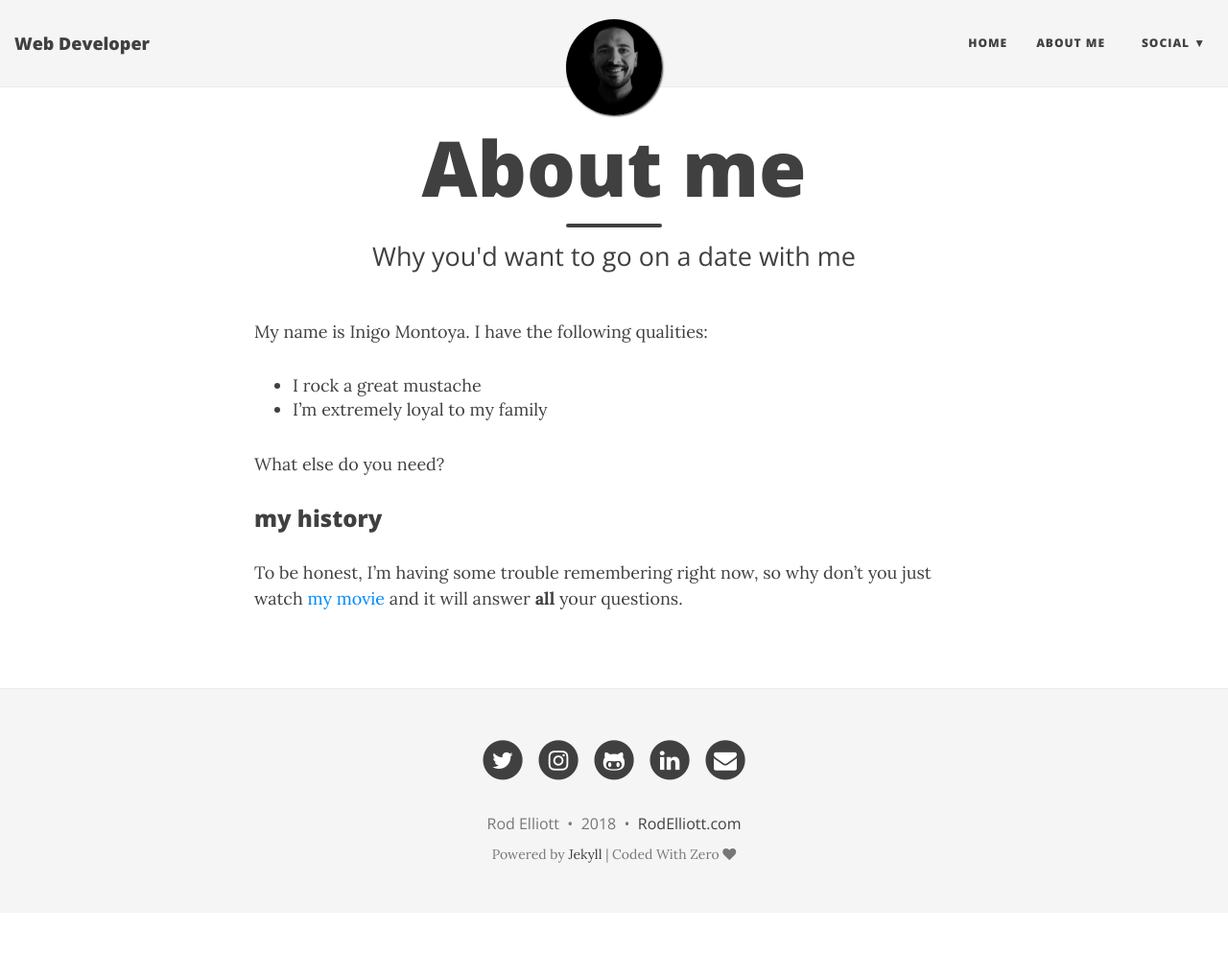
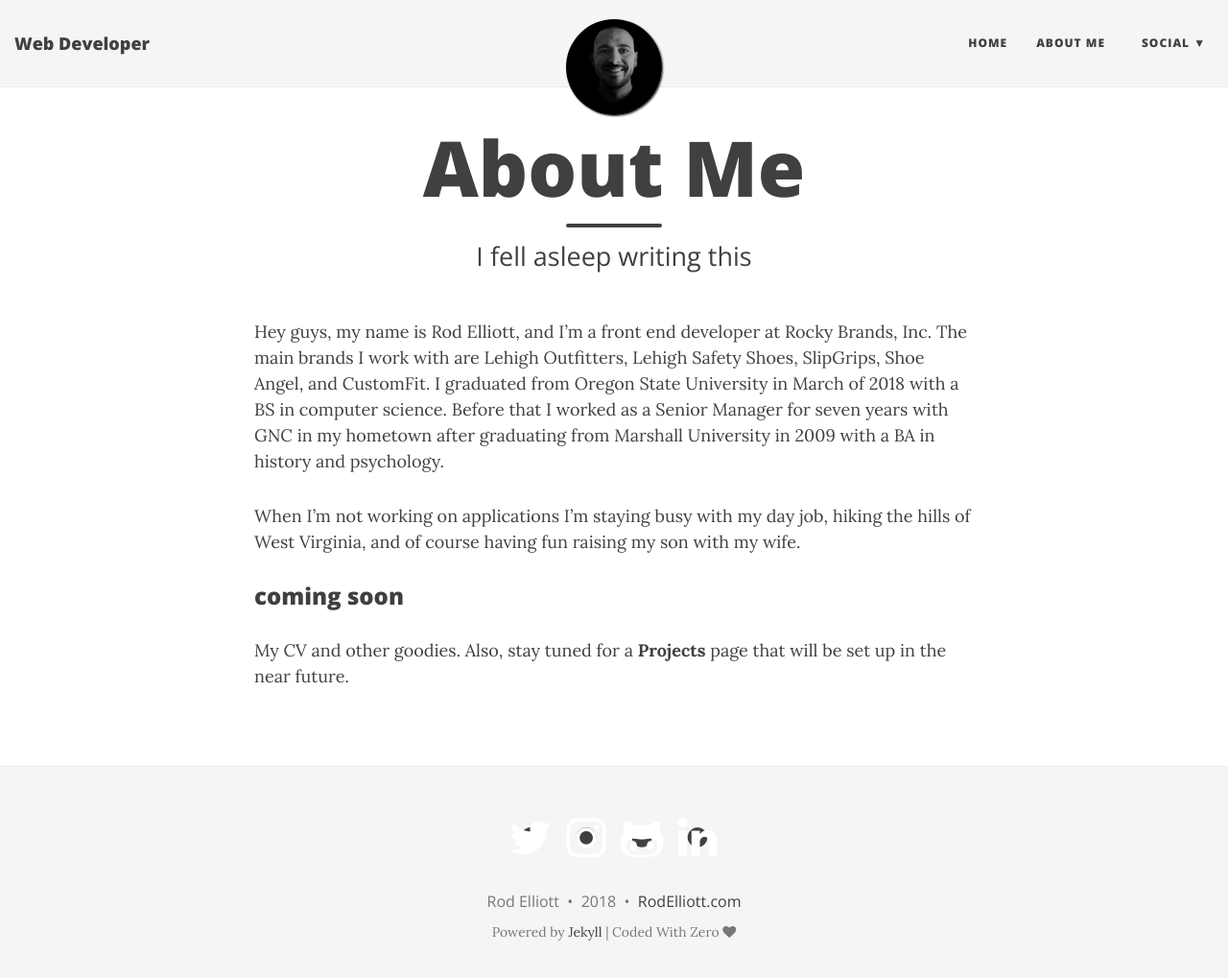
Before and after one commit to rodelliott/rodelliott.github.io, a Jekyll site: the page built from aboutme.md, in a window 1280 px wide and 1032 px high. Shown: the top 1019 px of the window at 96% size. Built offline with Jekyll 4.4.1, drawn with Linux system fonts in a browser that asks for light colours; nearby versions of some CDN libraries.

Commit message:
new changes

```diff
--- a/_config.yml
+++ b/_config.yml
@@ -66,7 +66,7 @@ social-network-links:
   instagram: rodelliott
   github: donaldrelliott
   linkedin: elliotdo
-  email: "me@rodelliott.com"
+#  email: "me@rodelliott.com"
 #  facebook:
 #  reddit:
 #  google-plus:
--- a/_includes/footer.html
+++ b/_includes/footer.html
@@ -15,8 +15,8 @@
               <a href="{{element.baseURL}}{{ site.social-network-links[curkey] }}" title="{{ element.name }}">
             {%- endif -%}
                 <span class="fa-stack fa-lg" aria-hidden="true">
-                  <i class="fa fa-circle fa-stack-2x"></i>
-                  <i class="fa {{ element.icon }} fa-stack-1x fa-inverse"></i>
+                  <i class="fa fa-circle fa-stack-3x"></i>
+                  <i class="fa {{ element.icon }} fa-stack-2x fa-inverse"></i>
                 </span>
                 <span class="sr-only">{{ element.name }}</span>
               </a>
--- a/aboutme.md
+++ b/aboutme.md
@@ -1,16 +1,13 @@
 ---
 layout: page
-title: About me
-subtitle: Why you'd want to go on a date with me
+title: About Me
+subtitle: I fell asleep writing this
 ---
 
-My name is Inigo Montoya. I have the following qualities:
+Hey guys, my name is Rod Elliott, and I'm a front end developer at Rocky Brands, Inc. The main brands I work with are Lehigh Outfitters, Lehigh Safety Shoes, SlipGrips, Shoe Angel, and CustomFit. I graduated from Oregon State University in March of 2018 with a BS in computer science. Before that I worked as a Senior Manager for seven years with GNC in my hometown after graduating from Marshall University in 2009 with a BA in history and psychology.
 
-- I rock a great mustache
-- I'm extremely loyal to my family
+When I'm not working on applications I'm staying busy with my day job, hiking the hills of West Virginia, and of course having fun raising my son with my wife.
 
-What else do you need?
+### coming soon
 
-### my history
-
-To be honest, I'm having some trouble remembering right now, so why don't you just watch [my movie](http://en.wikipedia.org/wiki/The_Princess_Bride_%28film%29) and it will answer **all** your questions.
+My CV and other goodies. Also, stay tuned for a **Projects** page that will be set up in the near future.
```
Also changed, not shown: 8 other files.
